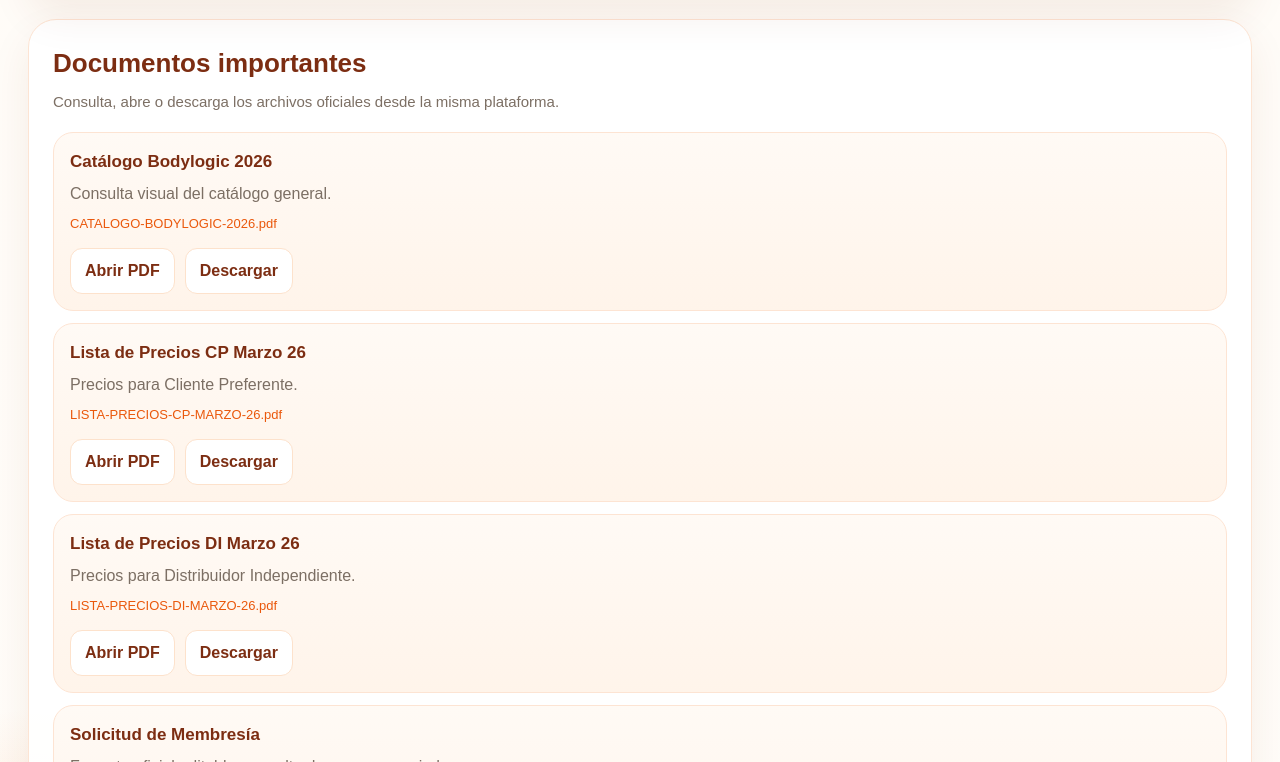
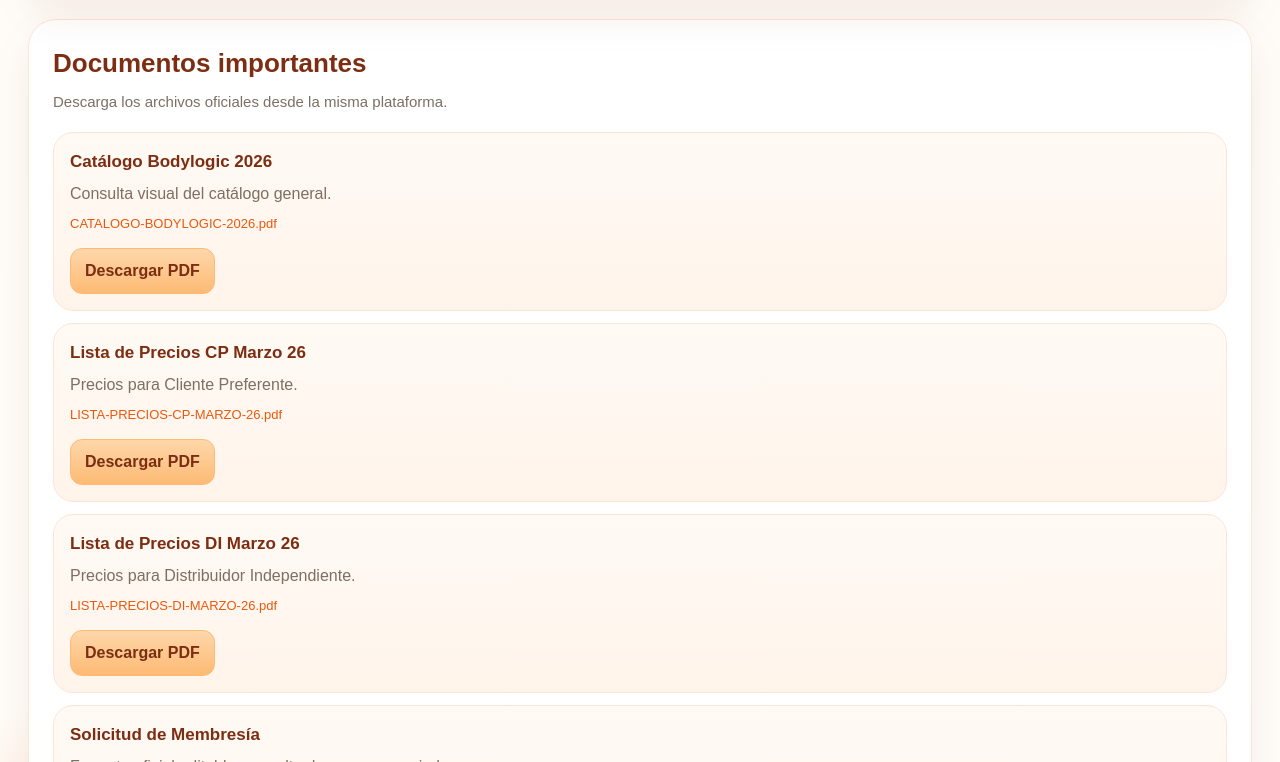
Before and after one commit to jofsay/bodylogic-app, a React (Vite) app: page / in a window 1280 px wide. Shown: the part 4138-4900 px from the top of the page. Built offline with nearby package versions, Linux system fonts and the light colour scheme.

Commit message:
Cambiar documentos a descarga robusta

```diff
--- a/src/App.jsx
+++ b/src/App.jsx
@@ -15,6 +15,7 @@
     window.innerWidth <= 768 ? "cards" : "tabla"
   );
   const [resumenContraido, setResumenContraido] = useState(false);
+  const [descargandoArchivo, setDescargandoArchivo] = useState("");
 
   useEffect(() => {
     const manejarResize = () => {
@@ -36,23 +37,63 @@
       nombre: "Catálogo Bodylogic 2026",
       archivo: "CATALOGO-BODYLOGIC-2026.pdf",
       descripcion: "Consulta visual del catálogo general.",
+      tipo: "normal",
     },
     {
       nombre: "Lista de Precios CP Marzo 26",
       archivo: "LISTA-PRECIOS-CP-MARZO-26.pdf",
       descripcion: "Precios para Cliente Preferente.",
+      tipo: "normal",
     },
     {
       nombre: "Lista de Precios DI Marzo 26",
       archivo: "LISTA-PRECIOS-DI-MARZO-26.pdf",
       descripcion: "Precios para Distribuidor Independiente.",
+      tipo: "normal",
     },
     {
       nombre: "Solicitud de Membresía",
       archivo: "SOLICITUD-DE-MEMBRESIA.pdf",
       descripcion: "Formato oficial editable para alta de nuevos asociados.",
+      tipo: "membresia",
     },
   ];
+
+  const descargarArchivoRobusto = async (archivo, nombreVisible) => {
+    const ruta = `/archivos/${archivo}`;
+    setDescargandoArchivo(archivo);
+
+    try {
+      const respuesta = await fetch(ruta, { cache: "no-store" });
+
+      if (!respuesta.ok) {
+        throw new Error(`No se pudo descargar el archivo: ${respuesta.status}`);
+      }
+
+      const blob = await respuesta.blob();
+      const urlBlob = window.URL.createObjectURL(blob);
+
+      const enlace = document.createElement("a");
+      enlace.href = urlBlob;
+      enlace.download = archivo;
+      enlace.style.display = "none";
+      document.body.appendChild(enlace);
+      enlace.click();
+      document.body.removeChild(enlace);
+
+      setTimeout(() => {
+        window.URL.revokeObjectURL(urlBlob);
+      }, 1500);
+    } catch (error) {
+      console.error("Error al descargar archivo:", error);
+      alert(
+        `No se pudo descargar automáticamente "${nombreVisible}". Se intentará abrir el archivo directamente.`
+      );
+      window.open(ruta, "_blank", "noopener,noreferrer");
+    } finally {
+      setDescargandoArchivo("");
+    }
+  };
 
   const cambiarCantidad = (codigo, valor) => {
     const numero = Number(valor);
@@ -987,16 +1028,15 @@
             <div>
               <h2 style={panelTitulo}>Documentos importantes</h2>
               <p style={panelSubtitulo}>
-                Consulta, abre o descarga los archivos oficiales desde la misma
-                plataforma.
+                Descarga los archivos oficiales desde la misma plataforma.
               </p>
             </div>
           </div>
 
           <div style={listaDocs}>
             {documentos.map((doc) => {
-              const ruta = `/archivos/${doc.archivo}`;
-              const esMembresia = doc.archivo === "SOLICITUD-DE-MEMBRESIA.pdf";
+              const esMembresia = doc.tipo === "membresia";
+              const estaDescargando = descargandoArchivo === doc.archivo;
 
               return (
                 <div key={doc.archivo} style={docCard}>
@@ -1007,18 +1047,19 @@
                   </div>
 
                   <div style={accionesDoc}>
-                    <a
-                      href={ruta}
-                      target="_blank"
-                      rel="noreferrer"
-                      style={linkDocumento}
+                    <button
+                      onClick={() =>
+                        descargarArchivoRobusto(doc.archivo, doc.nombre)
+                      }
+                      style={botonDocumento}
+                      disabled={estaDescargando}
                     >
-                      {esMembresia ? "Abrir y rellenar" : "Abrir PDF"}
-                    </a>
-
-                    <a href={ruta} download style={linkDocumento}>
-                      Descargar
-                    </a>
+                      {estaDescargando
+                        ? "Descargando..."
+                        : esMembresia
+                          ? "Descargar y rellenar"
+                          : "Descargar PDF"}
+                    </button>
                   </div>
                 </div>
               );
@@ -1982,17 +2023,6 @@
   fontWeight: "bold",
 };
 
-const linkDocumento = {
-  padding: "10px 14px",
-  borderRadius: "12px",
-  border: "1px solid #fde2cc",
-  backgroundColor: "#ffffff",
-  color: "#7c2d12",
-  textDecoration: "none",
-  fontWeight: "bold",
-  display: "inline-block",
-};
-
 const resumenFlotante = {
   position: "fixed",
   left: "12px",
```
